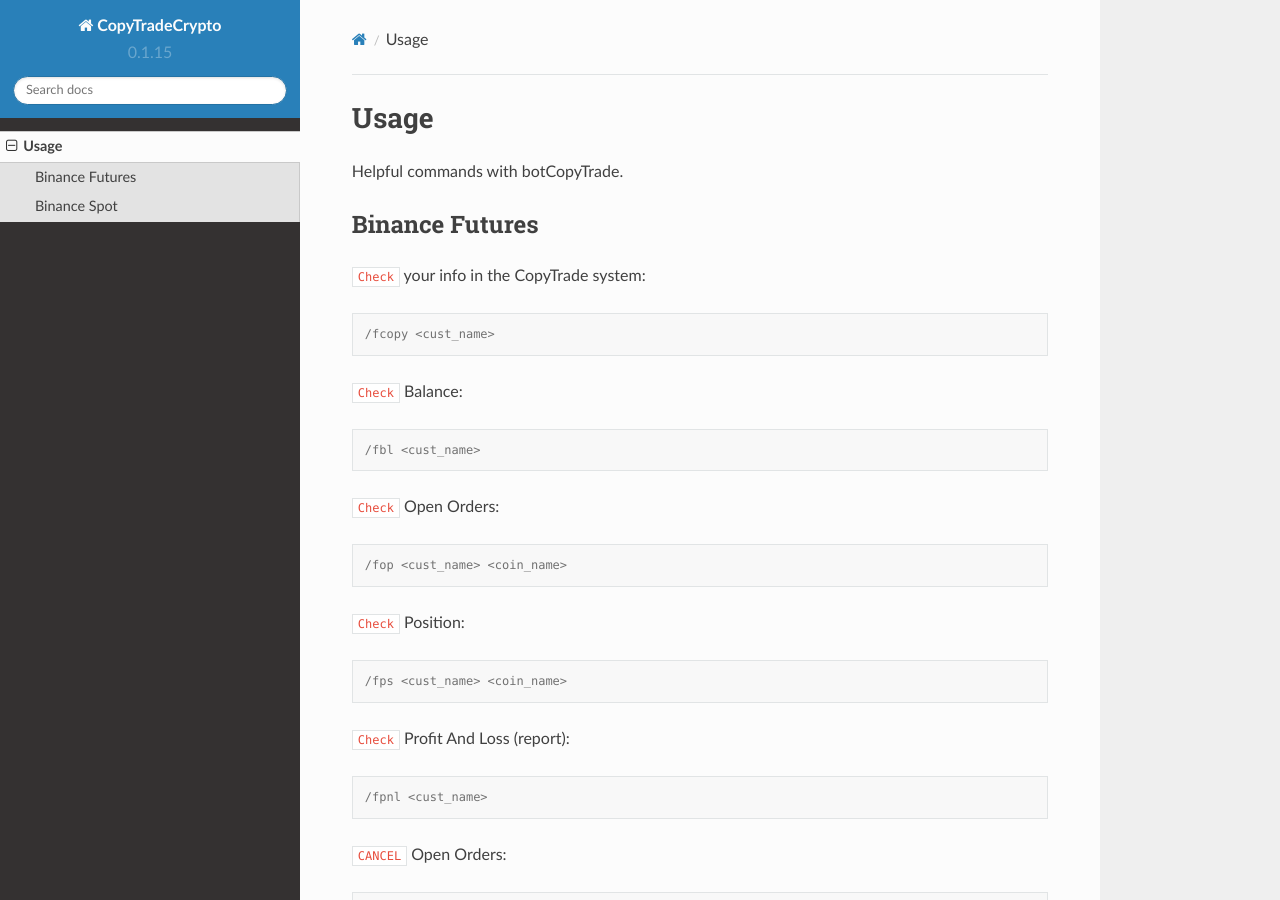
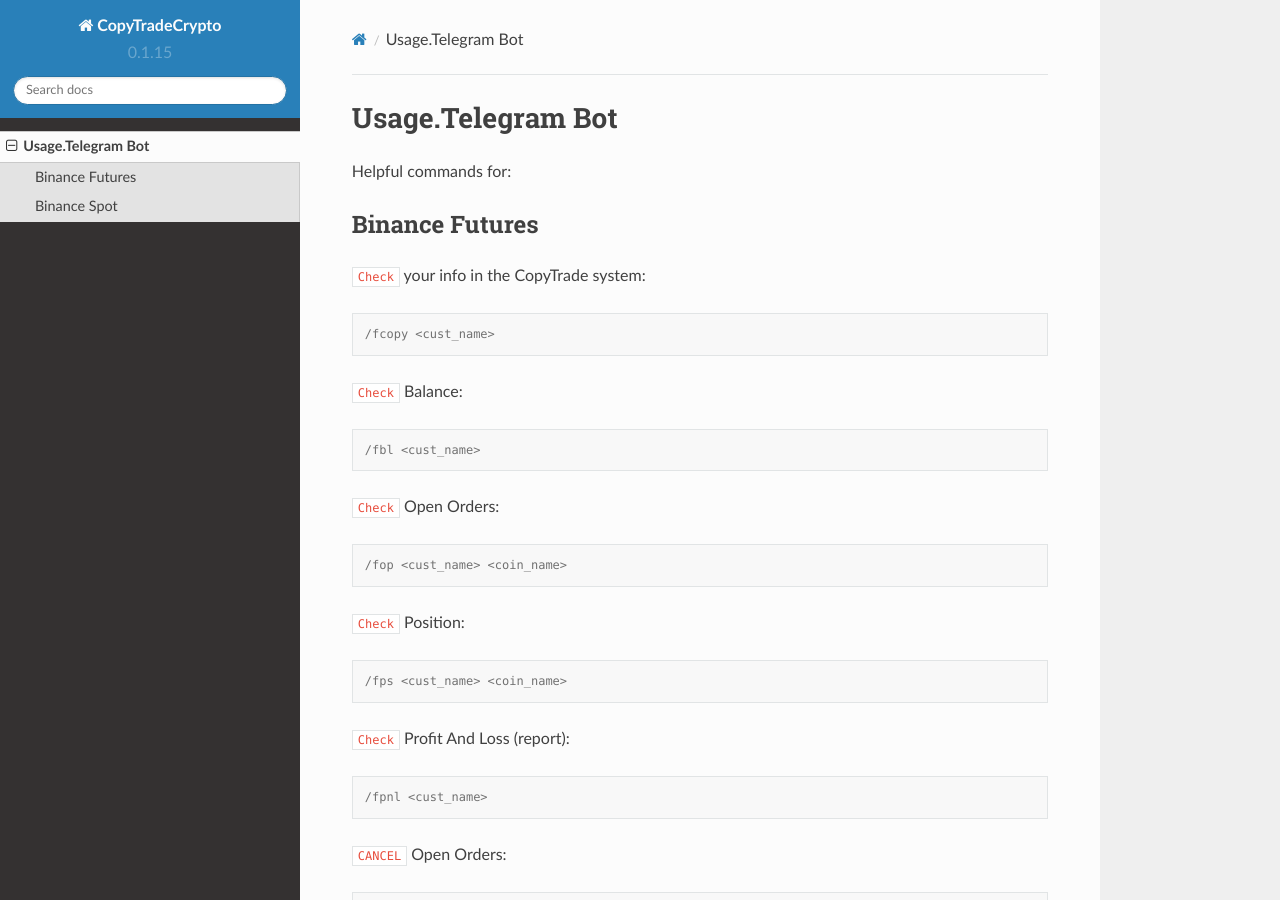
Before and after one commit to CuongITL/cuongitl.github.io, a Sphinx documentation site: the page built from docs/source/usage.rst, in a window 1280 px wide and 900 px high. Built offline with Sphinx 7.4.7 and the Read the Docs theme 2.0.0, drawn with Linux system fonts in a browser that asks for light colours.

Commit message:
Update usage.rst

```diff
--- a/docs/source/usage.rst
+++ b/docs/source/usage.rst
@@ -1,7 +1,7 @@
-Usage
+Usage.Telegram Bot
 =====
 
-Helpful commands with botCopyTrade.
+Helpful commands for:
 
 
 .. _installation:
```
